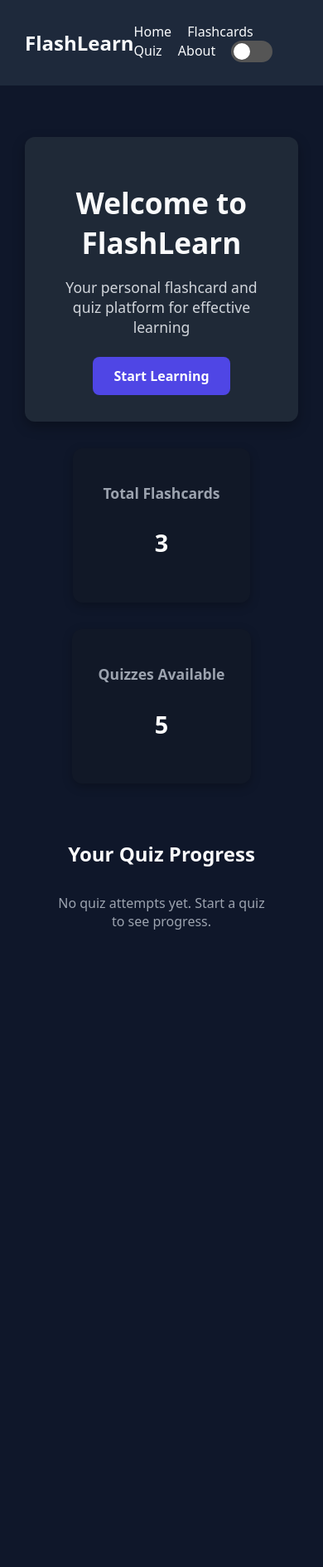
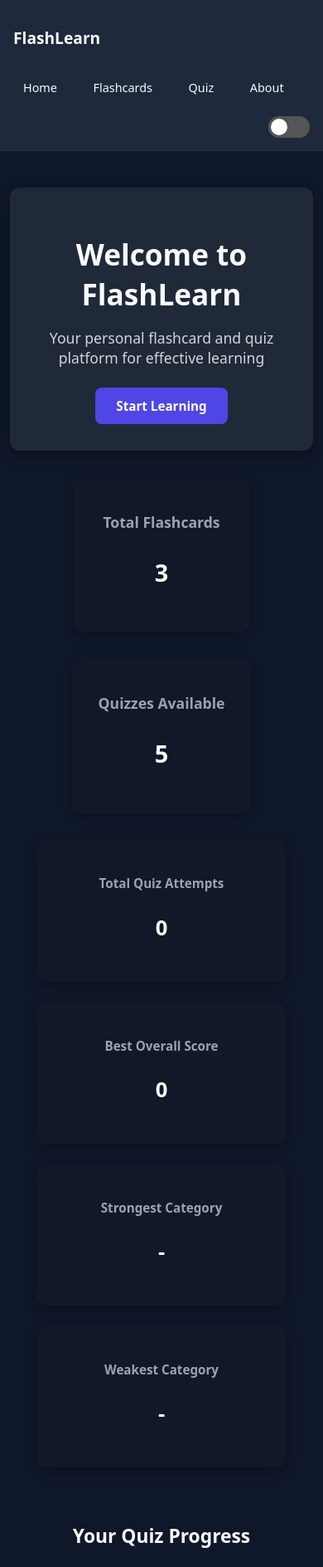
Before and after one commit to blackrexdl/flashcard_app, a Flask app: page / in a window 390 px wide. Shown: the top 1888 px of the page at 83% size. Before the commit the page ends 1120 px from the top, so only its background shows below. Run offline with Flask 3, Linux system fonts and the light colour scheme.

Commit message:
Added Css styles and js logic ,updated app.py that fix logic Error's

```diff
--- a/app.py
+++ b/app.py
@@ -29,13 +29,24 @@ def flashcards():
 @app.route("/quiz/<category>")
 def quiz(category):
     count = int(request.args.get("count", 5))
-    filtered = [q for q in questions if q["category"] == category]
+
+    # filter questions by category
+    filtered = [q for q in questions if q.get("category") == category]
+
+    # shuffle for randomness
     random.shuffle(filtered)
-    selected_questions = filtered[:count]
+
+    # if requested count is more than available, use all
+    if len(filtered) < count:
+        selected_questions = filtered
+    else:
+        selected_questions = filtered[:count]
+
     return render_template(
         "quiz.html",
         questions=selected_questions,
-        category=category
+        category=category,
+        total=len(selected_questions)
     )
 
 @app.route("/about")
--- a/static/css/style.css
+++ b/static/css/style.css
@@ -1,7 +1,8 @@
 :root {
     --bg: #f4f6f8;
     --card: #ffffff;
-    --text: #222;
+    --text: #111827;
+    --text-muted: #374151;
     --accent: #4f46e5;
 }
 
@@ -9,6 +10,7 @@
     --bg: #0f172a;
     --card: #1e293b;
     --text: #f8fafc;
+    --text-muted: #cbd5f5;
 }
 
 * {
@@ -44,6 +46,21 @@ body {
     padding: 20px;
     border-radius: 12px;
     margin-bottom: 20px;
+}
+
+/* Ensure text always visible in all sections */
+.card,
+.container,
+.card p,
+.card h1,
+.card h2,
+.card h3,
+.card h4,
+.card h5,
+.card h6,
+.card span,
+.card li {
+    color: var(--text);
 }
 
 .center {
@@ -183,3 +200,108 @@ body {
   background-color: #4338ca;
   transform: translateY(-2px);
 }
+/* =========================
+   Global Mobile Optimization
+   ========================= */
+
+/* Improve touch & scrolling */
+html {
+  scroll-behavior: smooth;
+}
+
+button, a {
+  -webkit-tap-highlight-color: transparent;
+}
+
+/* Responsive container padding */
+@media (max-width: 1024px) {
+  .container {
+    padding: 20px;
+  }
+}
+
+@media (max-width: 768px) {
+  .container {
+    padding: 16px;
+  }
+
+  .navbar {
+    flex-wrap: wrap;
+    gap: 10px;
+    padding: 12px 16px;
+  }
+
+  .navbar a {
+    margin-right: 10px;
+    font-size: 0.95rem;
+  }
+
+  .card,
+  .quiz-card {
+    padding: 16px;
+  }
+
+  .flashcard .inner {
+    height: 170px;
+  }
+
+  .btn,
+  .btn-take-quiz {
+    width: 100%;
+    text-align: center;
+    padding: 14px;
+    font-size: 1rem;
+  }
+
+  .btn-take-quiz-wrapper {
+    padding: 0 10px;
+  }
+}
+
+@media (max-width: 480px) {
+  body {
+    font-size: 0.95rem;
+  }
+
+  .navbar h2 {
+    font-size: 1.1rem;
+  }
+
+  .flashcard-grid {
+    grid-template-columns: 1fr;
+  }
+
+  .flashcard .inner {
+    height: 190px;
+  }
+
+  .question {
+    font-size: 1rem;
+  }
+
+  .option {
+    padding: 10px;
+    border-radius: 8px;
+    background: rgba(0,0,0,0.04);
+  }
+
+  [data-theme="dark"] .option {
+    background: rgba(255,255,255,0.05);
+  }
+
+  #timer {
+    font-size: 1rem;
+    text-align: center;
+  }
+}
+
+/* About section light-mode fix */
+body:not([data-theme="dark"]) .card {
+    background-color: var(--card);
+}
+
+body:not([data-theme="dark"]) .card p,
+body:not([data-theme="dark"]) .card li,
+body:not([data-theme="dark"]) .card span {
+    color: var(--text-muted);
+}
--- a/templates/base.html
+++ b/templates/base.html
@@ -87,6 +87,62 @@ input:checked + .slider {
 input:checked + .slider:before {
   transform: translateX(24px);
 }
+
+/* ---------- Mobile UI Polish ---------- */
+@media (max-width: 768px) {
+  .navbar {
+    flex-direction: column;
+    align-items: flex-start;
+    gap: 0.8rem;
+    padding: 1rem;
+  }
+
+  .navbar h2 {
+    font-size: 1.4rem;
+  }
+
+  .navbar > div {
+    display: flex;
+    flex-wrap: wrap;
+    gap: 0.6rem;
+    width: 100%;
+  }
+
+  .navbar a {
+    padding: 8px 12px;
+    font-size: 0.95rem;
+  }
+
+  .switch {
+    margin-left: auto;
+    margin-top: 0.5rem;
+  }
+
+  .container {
+    padding: 1rem;
+  }
+
+  button,
+  .category-card,
+  .flashcard,
+  .quiz-card {
+    min-height: 44px; /* Apple / Google tap target */
+  }
+}
+
+@media (max-width: 480px) {
+  .navbar h2 {
+    font-size: 1.2rem;
+  }
+
+  .navbar a {
+    font-size: 0.9rem;
+  }
+
+  .container {
+    padding: 0.75rem;
+  }
+}
 </style>
 </body>
 </html>
--- a/templates/index.html
+++ b/templates/index.html
@@ -19,6 +19,26 @@
       <p>5</p>
     </div>
   </div>
+
+  <div class="overall-stats">
+    <div class="overall-card">
+      <h4>Total Quiz Attempts</h4>
+      <p id="totalAttempts">0</p>
+    </div>
+    <div class="overall-card">
+      <h4>Best Overall Score</h4>
+      <p id="bestOverall">0</p>
+    </div>
+    <div class="overall-card">
+      <h4>Strongest Category</h4>
+      <p id="strongestCat">-</p>
+    </div>
+    <div class="overall-card">
+      <h4>Weakest Category</h4>
+      <p id="weakestCat">-</p>
+    </div>
+  </div>
+
   <div class="progress-section">
     <h2>Your Quiz Progress</h2>
     <div id="progressCards" class="progress-cards">
@@ -151,6 +171,35 @@
     color: #9ca3af;
     text-align: center;
 }
+
+.overall-stats {
+  display: grid;
+  grid-template-columns: repeat(auto-fit, minmax(180px, 1fr));
+  gap: 1.5rem;
+  max-width: 900px;
+  width: 100%;
+}
+
+.overall-card {
+  background: #111827;
+  color: #f9fafb;
+  padding: 1.4rem;
+  border-radius: 12px;
+  text-align: center;
+  box-shadow: 0 4px 14px rgba(0,0,0,0.3);
+}
+
+.overall-card h4 {
+  font-size: 0.95rem;
+  color: #9ca3af;
+  margin-bottom: 0.5rem;
+}
+
+.overall-card p {
+  font-size: 1.6rem;
+  font-weight: 700;
+  color: #fff;
+}
 </style>
 <script>
 const container = document.getElementById("progressCards");
@@ -172,7 +221,34 @@ if (categories.length > 0) {
     container.appendChild(card);
   });
 }
+
+const progressData = JSON.parse(localStorage.getItem("quizProgress")) || {};
+
+let totalAttempts = 0;
+let bestOverall = 0;
+let strongest = "-";
+let weakest = "-";
+
+const cats = Object.keys(progressData);
+
+if (cats.length > 0) {
+  strongest = cats[0];
+  weakest = cats[0];
+
+  cats.forEach(cat => {
+    const d = progressData[cat];
+    totalAttempts += d.attempts;
+    bestOverall = Math.max(bestOverall, d.best);
+
+    if (d.best > progressData[strongest].best) strongest = cat;
+    if (d.best < progressData[weakest].best) weakest = cat;
+  });
+}
+
+document.getElementById("totalAttempts").innerText = totalAttempts;
+document.getElementById("bestOverall").innerText = bestOverall;
+document.getElementById("strongestCat").innerText = strongest;
+document.getElementById("weakestCat").innerText = weakest;
 </script>
-</instructions>
 
 {% endblock %}
```
